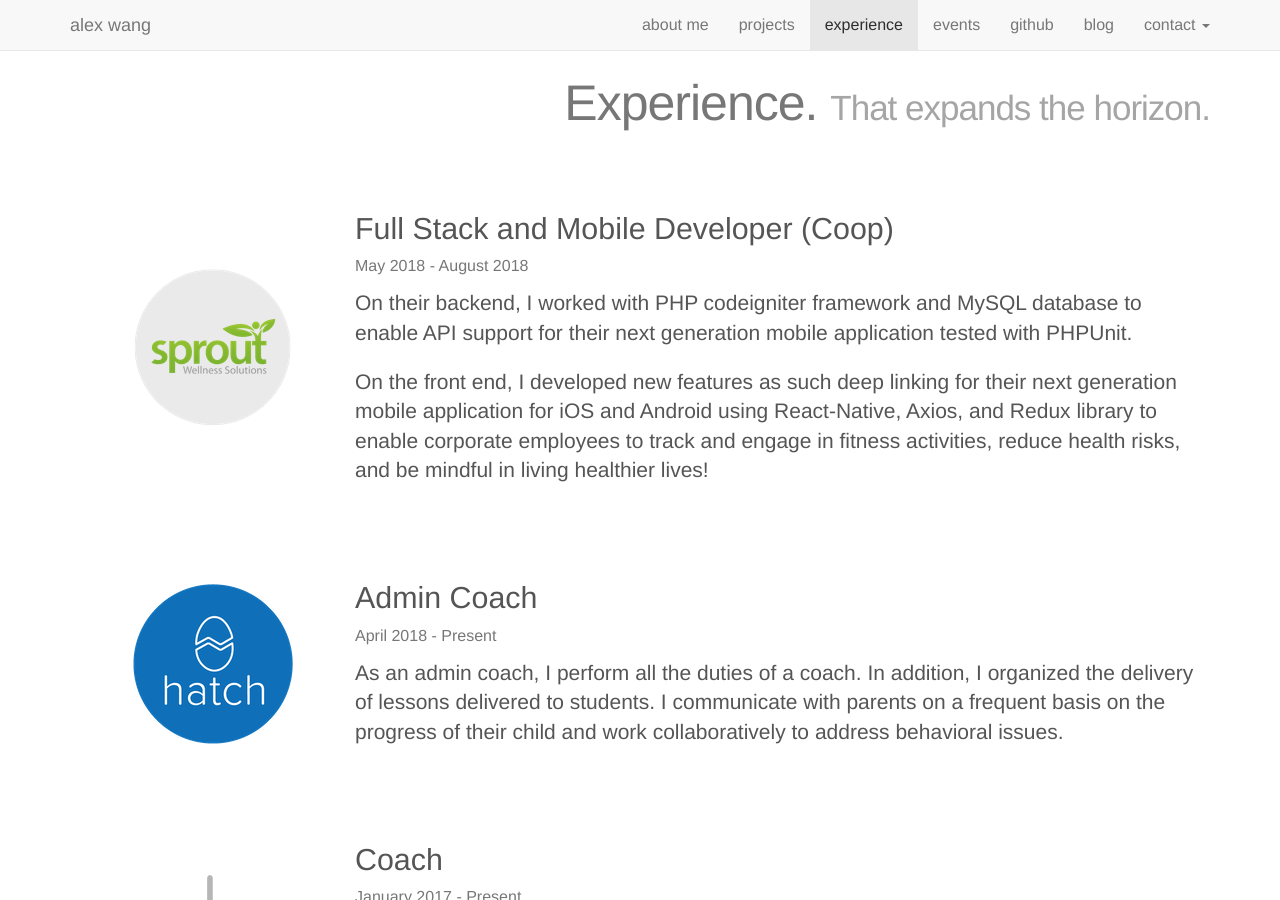
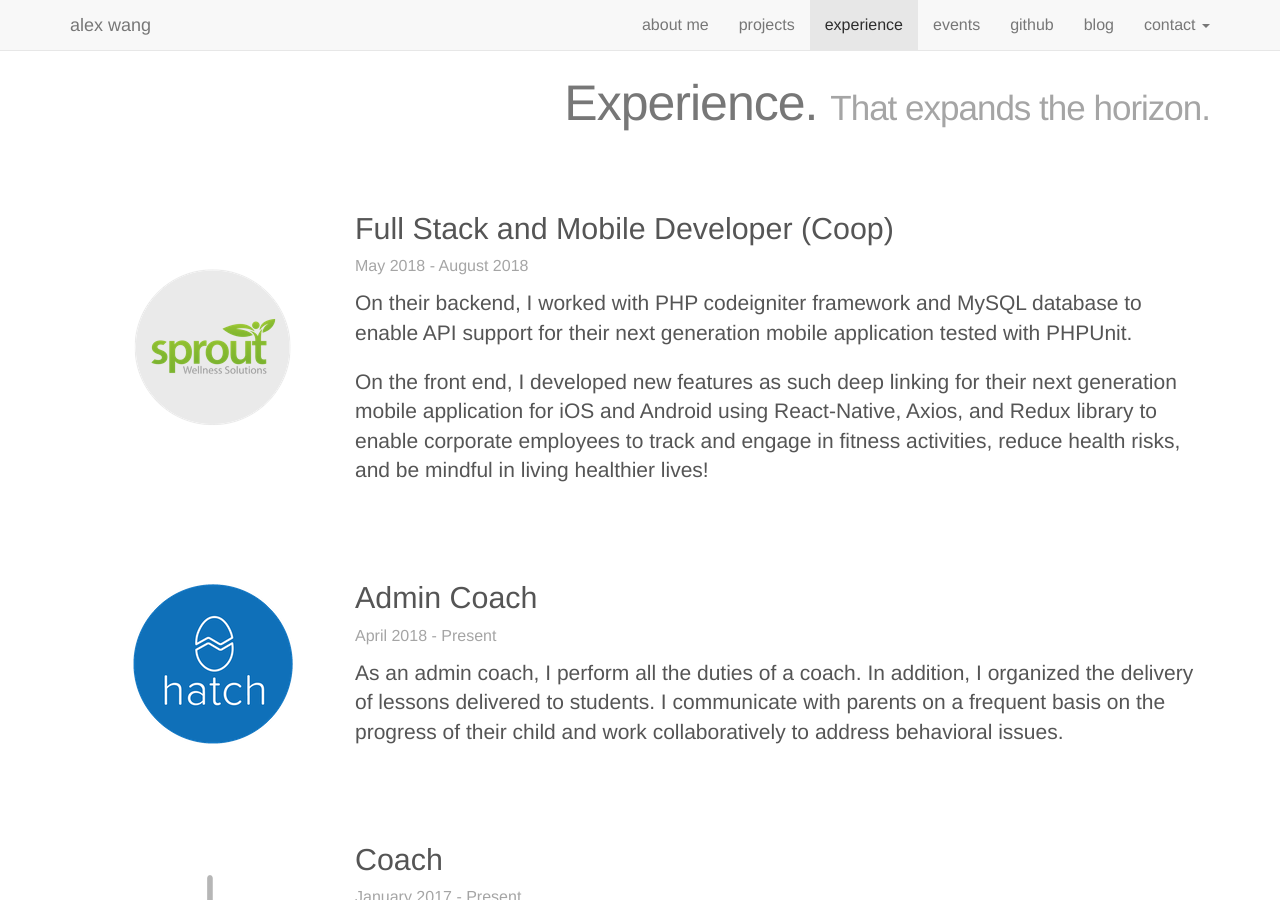
Before and after one commit to AlexWang-16/alexwang-16.github.io, a Jekyll site: the page built from index.html, in a window 1280 px wide and 900 px high, scrolled down 1211 px. Built offline with Jekyll 4.4.1, drawn with Linux system fonts in a browser that asks for light colours; nearby versions of some CDN libraries.

Commit message:
using lighter font

```diff
--- a/index.html
+++ b/index.html
@@ -70,7 +70,7 @@
             </div>
             <article class="exp-right-column">
                 <h2 class="text-dark exp-responsive-h2">Full Stack and Mobile Developer (Coop)</h2>
-                <p class="text-muted">May 2018 - August 2018</p>
+                <p class="text-light">May 2018 - August 2018</p>
                 <p class="lead text-dark">On their backend, I worked with PHP codeigniter framework and MySQL database to enable API support for their next generation mobile application tested with PHPUnit.
                 </p>
                 <p class="lead text-dark">On the front end, I developed new features as such deep linking for their next generation mobile application for iOS and Android using React-Native, Axios, and Redux library to enable corporate employees to track and engage in fitness activities, reduce health risks, and be mindful in living healthier lives!</p>
@@ -82,7 +82,7 @@
             </div>
             <article class="exp-right-column">
                 <h2 class="text-dark exp-responsive-h2">Admin Coach</h2>
-                <p class="text-muted">April 2018 - Present</p>
+                <p class="text-light">April 2018 - Present</p>
                 <p class="lead text-dark"> As an admin coach, I perform all the duties of a coach. In addition, I organized the delivery of lessons delivered to students. I communicate with parents on a frequent basis on the progress of their child and work collaboratively to address behavioral issues.
                 </p>
             </article>
@@ -93,7 +93,7 @@
             </div>
             <article class="exp-right-column">
                 <h2 class="text-dark exp-responsive-h2">Coach</h2>
-                <p class="text-muted">January 2017 - Present</p>
+                <p class="text-light">January 2017 - Present</p>
                 <p class="lead text-dark">I assisted children ages 7 - 17 in their self-expression through computer generated visual arts. In the
                     process, they learn programming concepts such as loops, conditionals, variables, and object oriented
                     programming. These tools help them instruct the computer to realize their imagination. As a result,
```
